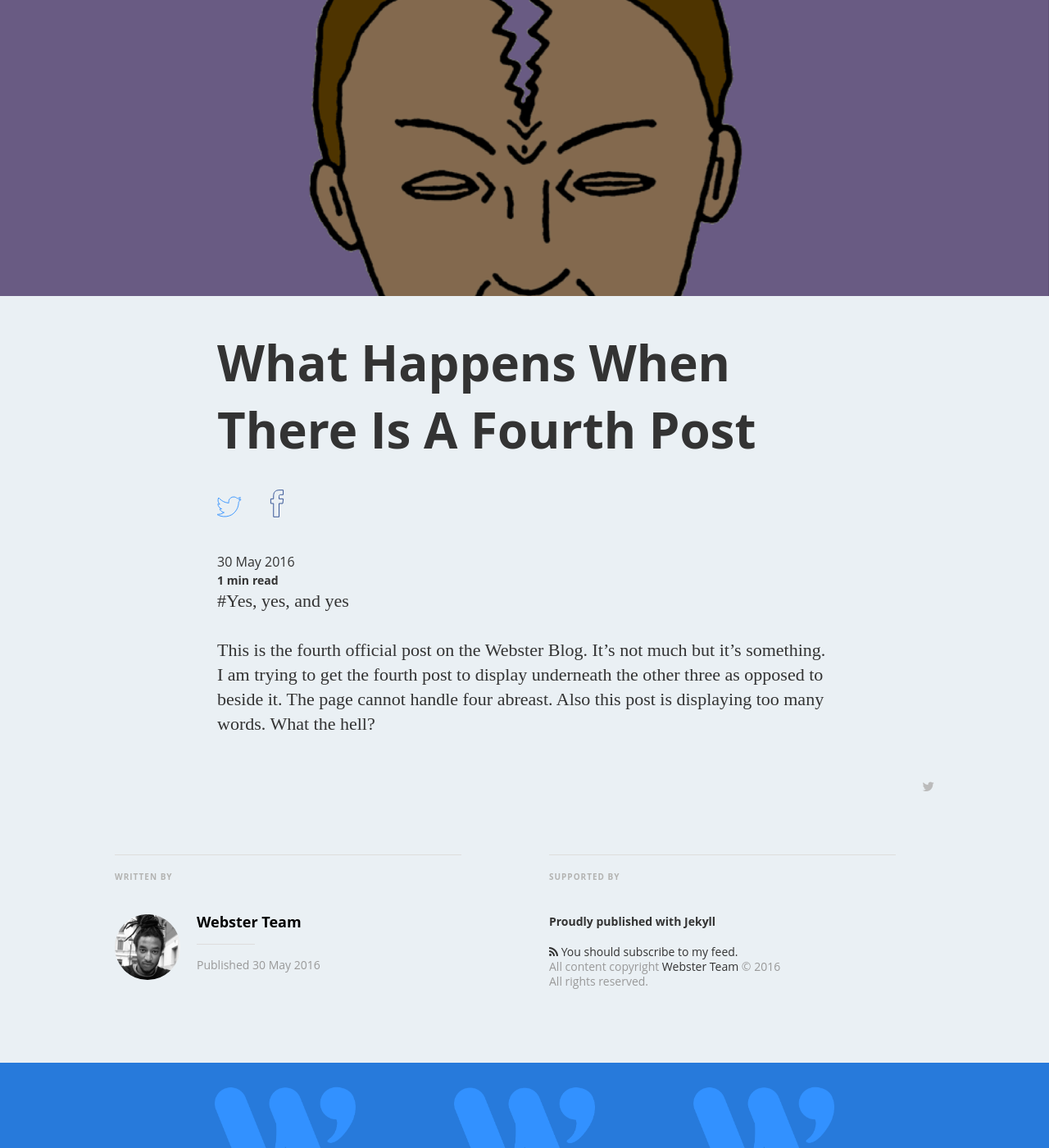
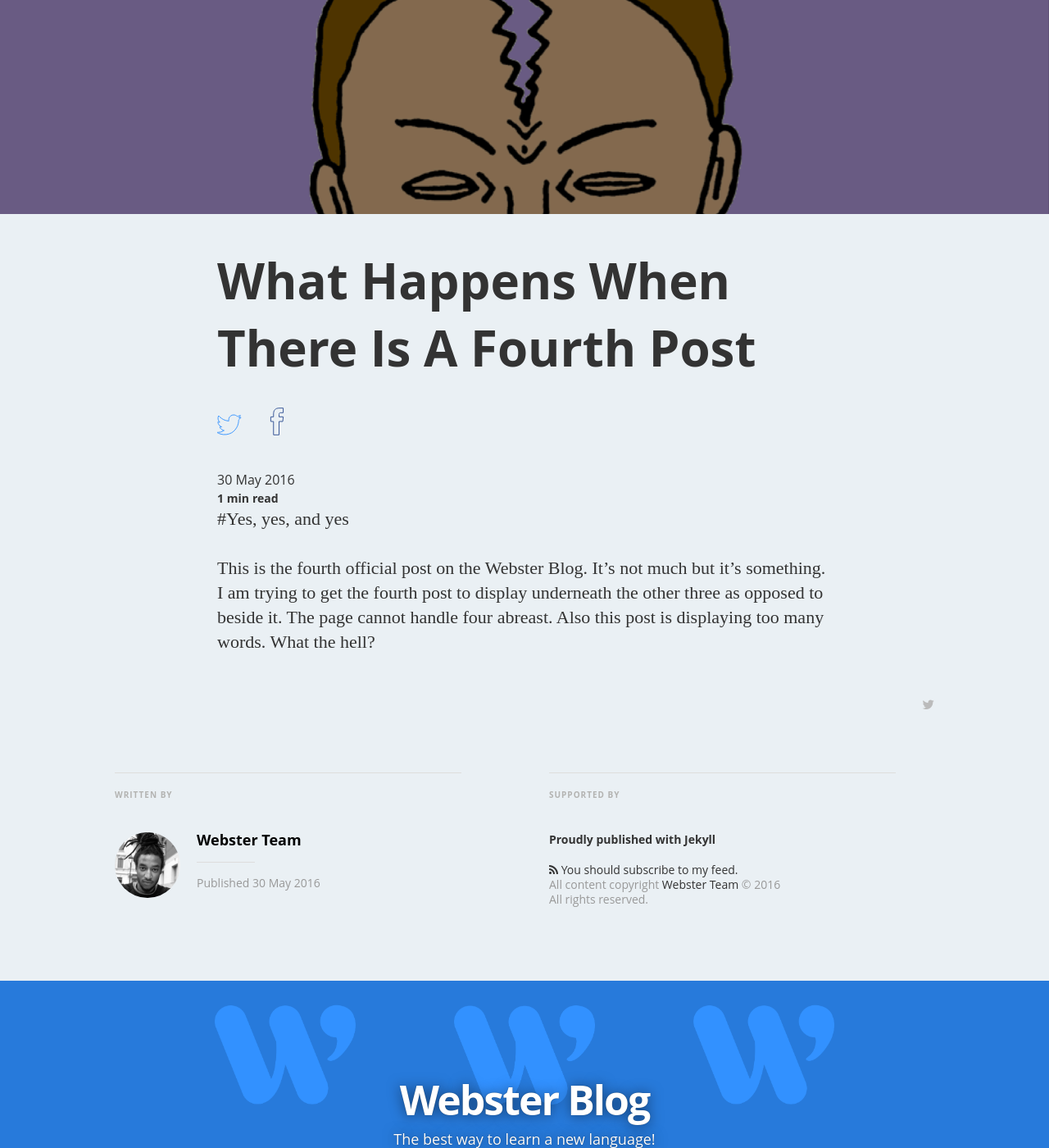
Before and after one commit to khari1090/khari1090.github.io, a Jekyll site: the page built from _posts/2016-05-30-fourth-post.md, in a window 1280 px wide and 1400 px high, scrolled down 339 px. Shown: the whole window at 82% size. Built offline with Jekyll 4.4.1, drawn with Linux system fonts in a browser that asks for light colours; nearby versions of some CDN libraries; some web fonts are replaced.

Commit message:
vertical resizing issue fixed desktop+mobile

```diff
--- a/css/main.sass
+++ b/css/main.sass
@@ -264,7 +264,8 @@ body
     bottom: 0
     margin: 0 auto
     overflow: hidden
-    height: 700px
+    height: 600px
+
     @media(min-width: 700px)
       .post-image-image
         background-size: cover
@@ -277,12 +278,10 @@ body
         padding-top: 33%
         z-index: 1
         margin: 0 auto
-        // height: 300px
       .article-image
         background-size: cover
         margin: 0 auto
         position: absolute
-        height: 20%
         top: 0
         left: 0
         right: 0
@@ -291,31 +290,32 @@ body
         overflow: hidden
       .post-image-image2
         display: none
+
     @media(max-width: 700px)
       .post-image-image
         background-size: cover
+        position: absolute
+        top: 0
+        left: -180px
+        right: 0
+        bottom: 0
+        text-indent: -9999px
+        padding-top: 33%
+        margin: 0 auto
+      .article-image
+        background-size: auto
+        margin: 0 auto
         position: absolute
         top: 0
         left: 0
         right: 0
         bottom: 0
         text-indent: -9999px
-        padding-top: 33%
-        z-index: 1
-        overflow: hide
-        margin: 0 auto
-      .article-image
-        background-size: cover
-        margin: 0 auto
-        position: absolute
-        height: 20%
-        top: 0
-        left: 0
-        right: 0
-        bottom: 0
-        text-indent: -9999px
+        height: 200px
+        margin-left: -100px
       .post-image-image2
         display: none
+
     .post-meta
       position: absolute
       bottom: $rs*5
```
Also changed, not shown: 2 other files.
